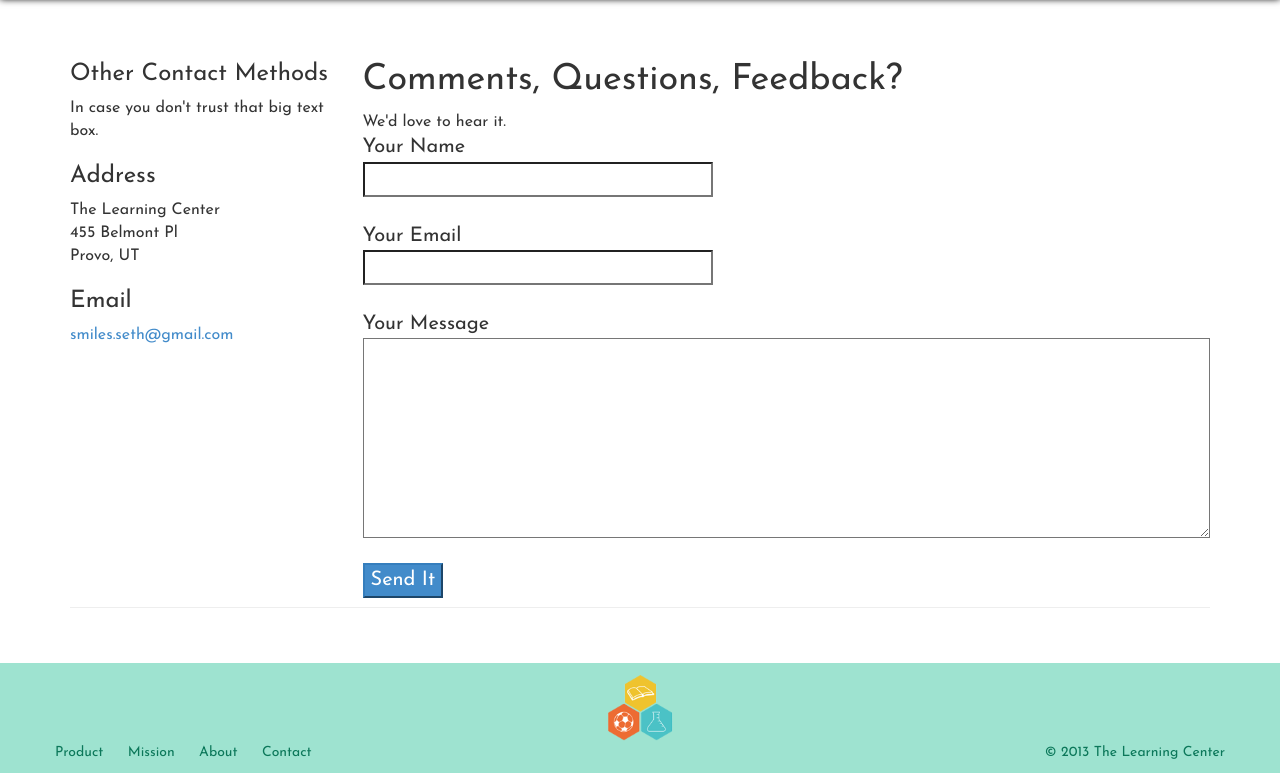
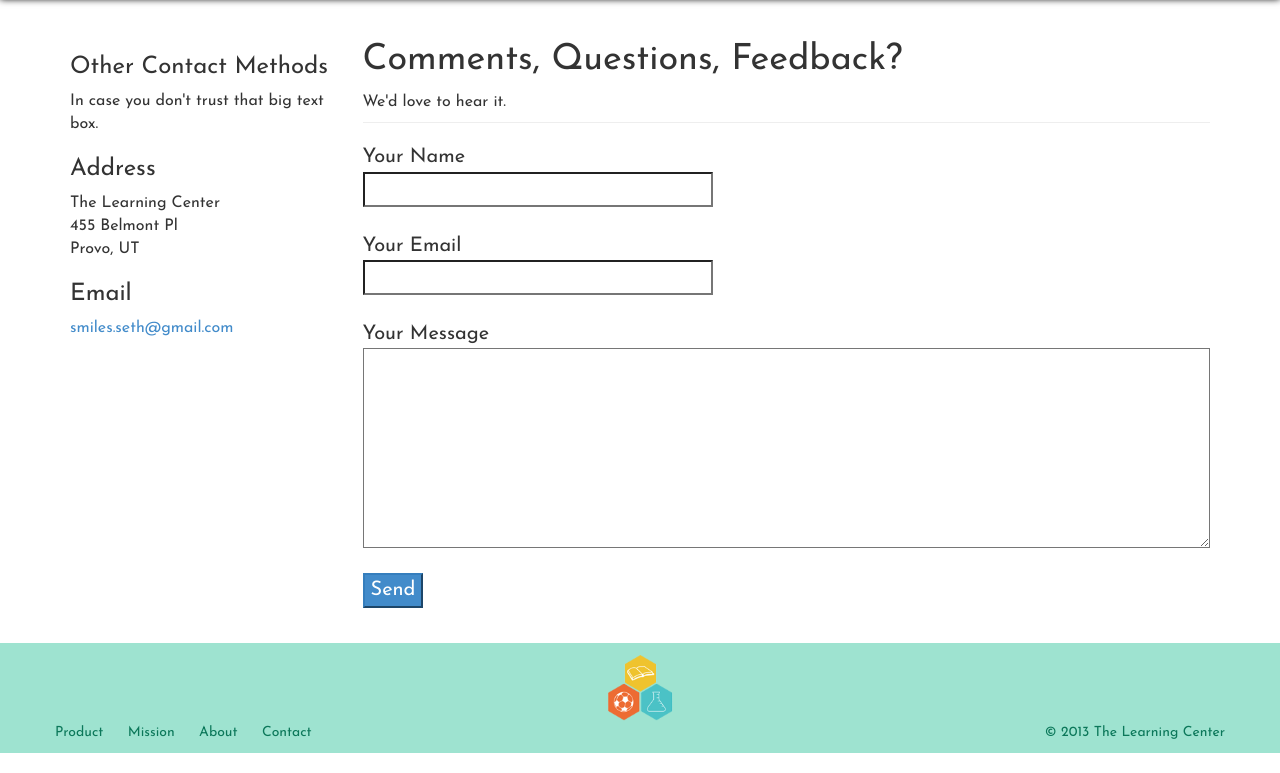
Before and after one commit to sethhoward1988/educationalGames, a Python web app: template templates/public/publicContact.html in a window 1280 px wide. Shown: the part 54-827 px from the top of the page. Run offline with Jinja, Linux system fonts and the light colour scheme; the template is opened without the code that fills it, so the values that code supplies are empty; some web fonts are replaced.

```diff
--- a/controllers/public/PublicContactController.py
+++ b/controllers/public/PublicContactController.py
@@ -6,9 +6,10 @@ class PublicContact(BaseHandler):
         self.route('/templates/public/publicContact.html', True)
 
     def post(self):
+        body = re.escape(self.request.get('body'))
         mail.send_mail(sender= self.request.get('name') + " <" + self.request.get('sender_email') + ">",
               to="Seth Howard <smiles.seth@gmail.com>",
               subject="Learning Center Feedback",
-              body=self.request.get('body'))
+              body= body)
 
         self.route('/templates/public/publicContactSuccess.html', True)
--- a/routes/public.py
+++ b/routes/public.py
@@ -45,7 +45,7 @@ app = webapp2.WSGIApplication([
     (r'/logout', Logout),
     (r'/login', Login),
     (r'/signup/(.+)', Signup),  # User ID
-    (r'/signup', SignupPost),
+    # (r'/signup', SignupPost),
     (r'/redirect', Redirect)
 
     # json calls
--- a/templates/admin/adminBase.html
+++ b/templates/admin/adminBase.html
@@ -7,6 +7,7 @@
 		<link href='http://fonts.googleapis.com/css?family=Walter+Turncoat' rel='stylesheet' type='text/css'>
 		<link href='http://fonts.googleapis.com/css?family=Indie+Flower' rel='stylesheet' type='text/css'>
 		<link href='http://fonts.googleapis.com/css?family=Josefin+Sans' rel='stylesheet' type='text/css'>
+    <link rel="icon" href="/static/favicon.png" type="image/png" />
 		<script type="text/javascript" src="/static/js/vendors/jquery2.js"></script>
     <script type="text/javascript" src="/static/js/vendors/bootstrap.min.js"></script>
     <script type="text/javascript" src="/static/js/vendors/underscore.js"></script>
--- a/templates/principal/principalBase.html
+++ b/templates/principal/principalBase.html
@@ -7,6 +7,7 @@
 		<link href='http://fonts.googleapis.com/css?family=Walter+Turncoat' rel='stylesheet' type='text/css'>
 		<link href='http://fonts.googleapis.com/css?family=Indie+Flower' rel='stylesheet' type='text/css'>
 		<link href='http://fonts.googleapis.com/css?family=Josefin+Sans' rel='stylesheet' type='text/css'>
+    <link rel="icon" href="/static/favicon.png" type="image/png" />
 		<script type="text/javascript" src="/static/js/vendors/jquery2.js"></script>
     <script type="text/javascript" src="/static/js/vendors/bootstrap.min.js"></script>
     <script type="text/javascript" src="/static/js/vendors/underscore.js"></script>
--- a/templates/public/publicAbout.html
+++ b/templates/public/publicAbout.html
@@ -9,6 +9,7 @@
 	<div class="container about">
 	    <div class="page-header">
             <h1>A little bit about us</h1>
+        </div>
         <div class="row featurette">
 	        <div class="col-md-7">
 		          <h2 class="featurette-heading">Rethinking Education.</h2>
@@ -16,7 +17,7 @@
 		          	The Learning Center was founded in mid 2013. The idea was inspired by the introduction of chromebooks and other technology into the classrooms. With the lowering costs of technology and the realistic ability for elementary students to have computers in the classroom, development for the Learning Center was soon underway. The Learning Center is currently meeting with school districts across Utah to implement the software in the classroom. Students who are currently using the software see improvements in test scores and find joy in a fun and creative way to practice material learned in class.</p>
 		          	<br />
 	          		<p>
-			          	Today, the Learning Center continues to operate in Provo, Utah where developers and teachers alike collaborate to better serve the needs of children.
+		          	Today, the Learning Center operates in Provo, Utah where developers and teachers alike collaborate to better serve the needs of children.
 		          </p>
 	        </div>
 	        <div class="col-md-5">
@@ -24,5 +25,4 @@
 	        </div>
       </div>
 	</div>
-	</div>
 {% endblock %}
--- a/templates/public/publicBase.html
+++ b/templates/public/publicBase.html
@@ -8,6 +8,7 @@
 		<link href='http://fonts.googleapis.com/css?family=Walter+Turncoat' rel='stylesheet' type='text/css'>
 		<link href='http://fonts.googleapis.com/css?family=Indie+Flower' rel='stylesheet' type='text/css'>
 		<link href='http://fonts.googleapis.com/css?family=Josefin+Sans' rel='stylesheet' type='text/css'>
+    <link rel="icon" href="/static/favicon.png" type="image/png" />
 		<script type="text/javascript" src="/static/js/vendors/jquery2.js"></script>
     <script type="text/javascript" src="/static/js/vendors/bootstrap.min.js"></script>
     <script type="text/javascript" src="/static/js/vendors/underscore.js"></script>
--- a/templates/public/publicContact.html
+++ b/templates/public/publicContact.html
@@ -6,10 +6,14 @@
 {% endblock %}
 
 {% block content %}
+  <style>
+  .push-down{
+    margin-top:33px;
+  }
+  </style>
 	<div class="container contact">
-	    <div class="page-header">
     <div class="row">
-              <div class="col-md-3">
+      <div class="col-md-3 push-down">
       	<h3>Other Contact Methods</h3>
       	<p>In case you don't trust that big text box.</p>
       	<h3>Address</h3>
@@ -20,8 +24,10 @@
       	<p><a href="mailto:smiles.seth@gmail.com">smiles.seth@gmail.com</a></p>
       </div>
       <div class="col-md-9">
+        <div class="page-header">
       	 <h1>Comments, Questions, Feedback?</h1>
          <p>We'd love to hear it.</p>
+        </div>
       	<form action="/contact" method="post">
       		<div class="row">
             <div class="col-md-12">
@@ -53,10 +59,9 @@
         			<textarea name="body"></textarea>
         		</div>
         	</div>
-	              	<button type="submit" class="btn-primary">Send It</button>
+        	<button type="submit" class="btn-primary">Send</button>
       </form>
       </div>
     </div>
 	</div>
-	</div>
 {% endblock %}
--- a/templates/public/publicProduct.html
+++ b/templates/public/publicProduct.html
@@ -75,6 +75,7 @@
 	          <p class="lead">The Learning center gives the ability for teachers and parents to create content for their own children. Teachers can create practice spelling lists and record their own voice that their child will then listen to. Teachers and parents can also limit access to games that they find relevant to the material being taught in class.</p>
 	        </div>
 	      </div>
+	      <hr class="featurette-divider">
 	      <div class="row featurette">
 	        <div class="col-md-7">
 	          <h2 class="featurette-heading">Analytics. <span class="text-muted">Monitor Progress</span></h2>
--- a/templates/student/studentBase.html
+++ b/templates/student/studentBase.html
@@ -7,6 +7,7 @@
 		<link href='http://fonts.googleapis.com/css?family=Walter+Turncoat' rel='stylesheet' type='text/css'>
 		<link href='http://fonts.googleapis.com/css?family=Indie+Flower' rel='stylesheet' type='text/css'>
 		<link href='http://fonts.googleapis.com/css?family=Josefin+Sans' rel='stylesheet' type='text/css'>
+    <link rel="icon" href="/static/favicon.png" type="image/png" />
 		<script type="text/javascript" src="/static/js/vendors/jquery2.js"></script>
     <script type="text/javascript" src="/static/js/vendors/bootstrap.min.js"></script>
     <script type="text/javascript" src="/static/js/vendors/underscore.js"></script>
--- a/templates/superintendent/superintendentBase.html
+++ b/templates/superintendent/superintendentBase.html
@@ -7,6 +7,7 @@
 		<link href='http://fonts.googleapis.com/css?family=Walter+Turncoat' rel='stylesheet' type='text/css'>
 		<link href='http://fonts.googleapis.com/css?family=Indie+Flower' rel='stylesheet' type='text/css'>
 		<link href='http://fonts.googleapis.com/css?family=Josefin+Sans' rel='stylesheet' type='text/css'>
+    <link rel="icon" href="/static/favicon.png" type="image/png" />
 		<script type="text/javascript" src="/static/js/vendors/jquery2.js"></script>
     <script type="text/javascript" src="/static/js/vendors/bootstrap.min.js"></script>
     <script type="text/javascript" src="/static/js/vendors/underscore.js"></script>
--- a/templates/teacher/teacherBase.html
+++ b/templates/teacher/teacherBase.html
@@ -7,6 +7,7 @@
 		<link href='http://fonts.googleapis.com/css?family=Walter+Turncoat' rel='stylesheet' type='text/css'>
 		<link href='http://fonts.googleapis.com/css?family=Indie+Flower' rel='stylesheet' type='text/css'>
 		<link href='http://fonts.googleapis.com/css?family=Josefin+Sans' rel='stylesheet' type='text/css'>
+    <link rel="icon" href="/static/favicon.png" type="image/png" />
 		<script type="text/javascript" src="/static/js/vendors/jquery2.js"></script>
     <script type="text/javascript" src="/static/js/vendors/bootstrap.min.js"></script>
     <script type="text/javascript" src="/static/js/vendors/underscore.js"></script>
```
Also changed, not shown: templates/public/publicHome.html (+12 -2 lines), templates/public/publicMission.html (+17 -1 lines), static/favicon.png (added), static/img/mission_featurette.jpg (added), 4 other files. Lines whose indentation alone changed are shown as unchanged.
